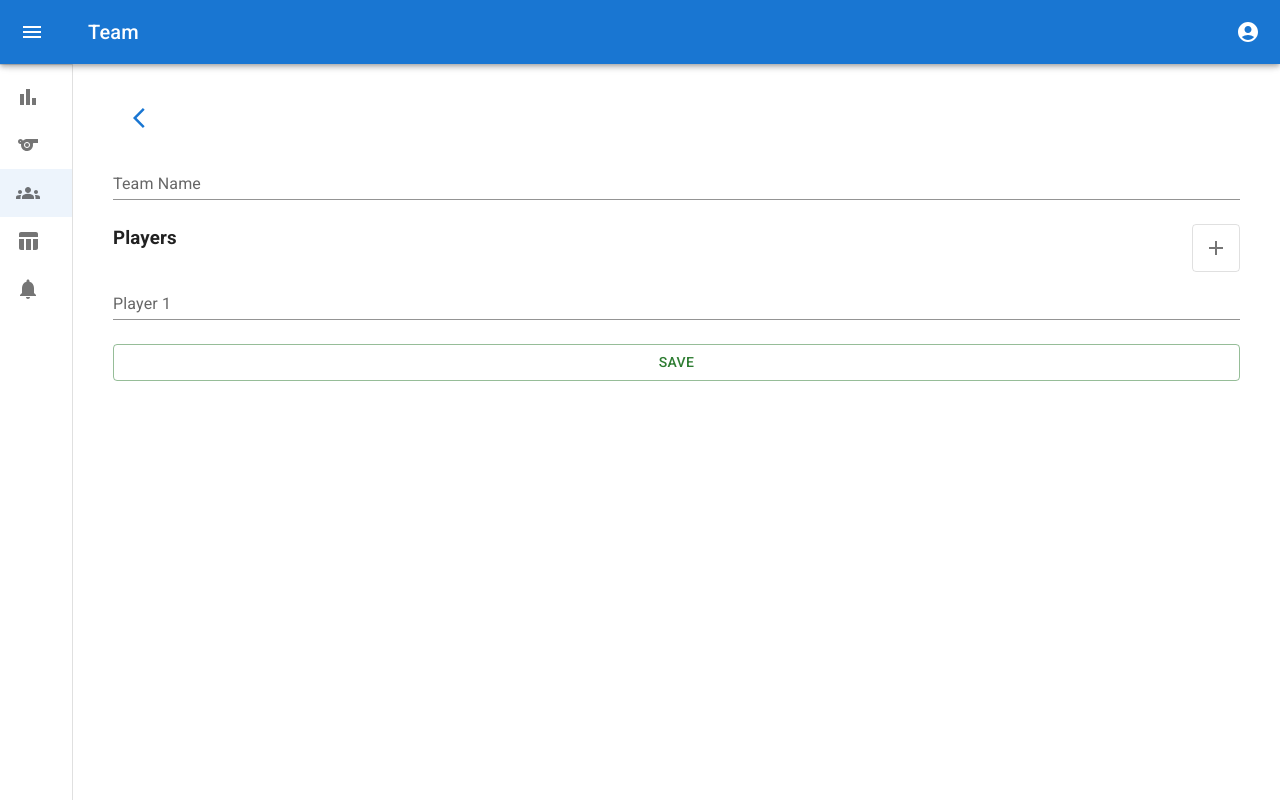
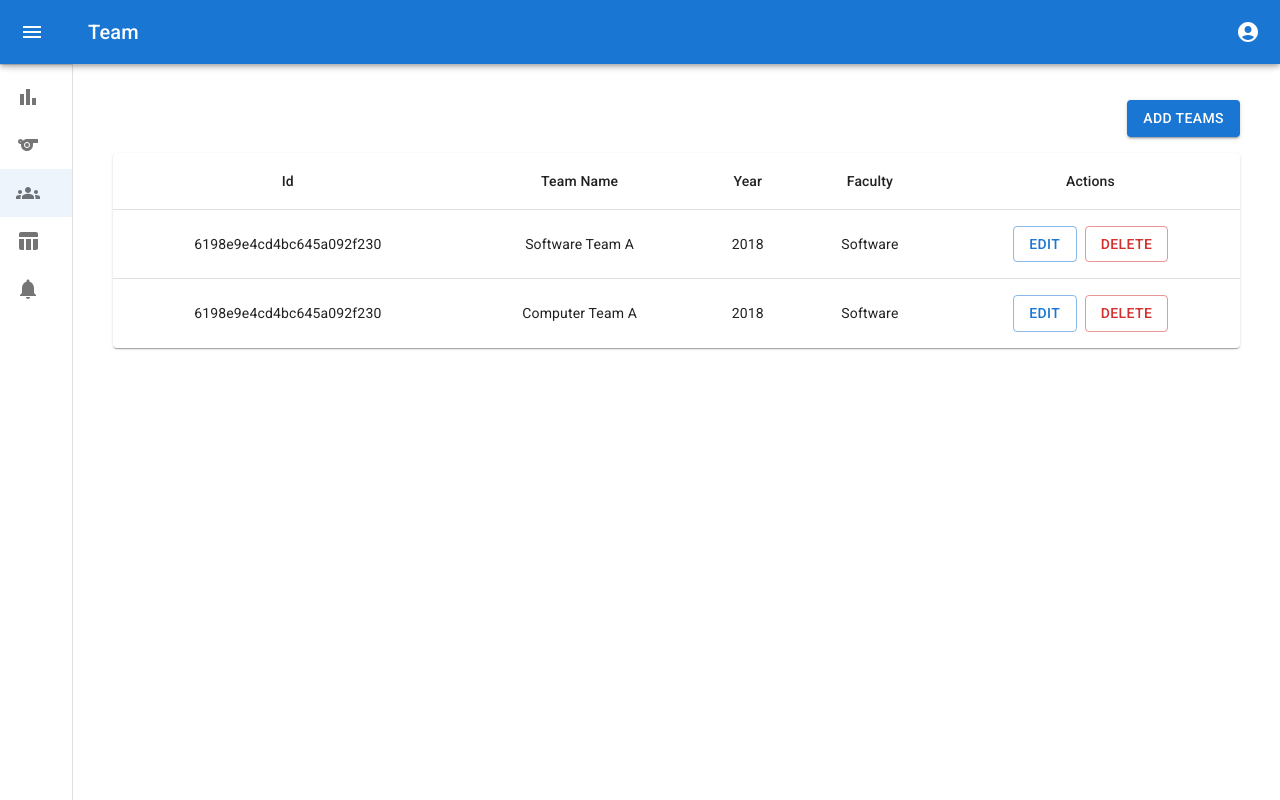
Before and after one commit to Minify-It-services/sports-meet-app, a React (Create React App) app: page /admin/teams in a window 1280 px wide. Built offline with nearby package versions, Linux system fonts and the light colour scheme.

Commit message:
first display table screen fixed

```diff
--- a/src/admin/pages/teams/index.jsx
+++ b/src/admin/pages/teams/index.jsx
@@ -62,12 +62,12 @@ const Teams = () => {
         <Box sx={{ display: 'flex' }}>
             <DrawerBar pageName={'Team'} pageId ={3} />
             <Box sx={{flexGrow:1, pt:12.5, px:{xs:2,sm:3,md:5}}}>
-                <Box sx={{display:'flex', justifyContent:action?'flex-end':'flex-start'}}>
-                    {action?<Button variant="contained" color="primary" onClick={()=>{setaction(!action); if(!isObjEmpty(toEdit)){
+                <Box sx={{display:'flex', justifyContent:!action?'flex-end':'flex-start'}}>
+                    {!action?<Button variant="contained" color="primary" onClick={()=>{setaction(!action); if(!isObjEmpty(toEdit)){
                         settoEdit({})
                     }}}>Add Teams</Button>:<Button onClick={()=>setaction(!action)}> <ArrowBackIosIcon /></Button>}
                 </Box>
-                {action? <TableContainer component={Paper} sx={{mt:2}}>
+                {!action? <TableContainer component={Paper} sx={{mt:2}}>
                     <Table aria-label="simple table">
                         <TableHead>
                             <TableRow>
```
